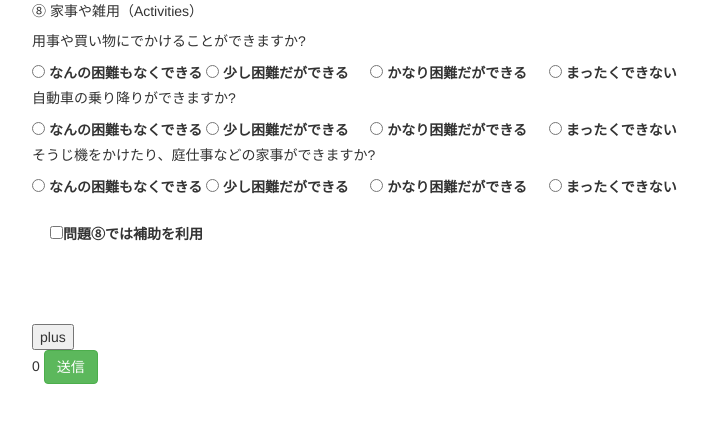
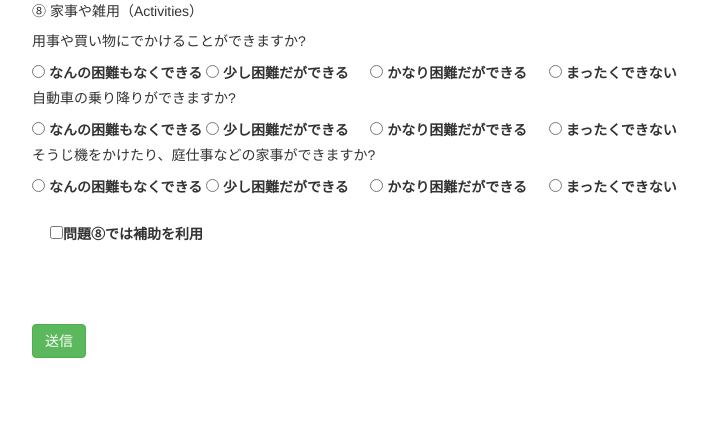
Before and after one commit to SHIBOUKAN/j-haq, a PHP site: page / in a window 1280 px wide. Shown: the part 2488-2912 px from the top of the page, without its empty margins (38-746 px from the left). After the commit the page ends 2846 px from the top, so only its background shows below. Run offline with PHP 8.4, Linux system fonts and the light colour scheme; data that the repository does not hold is empty.

Commit message:
勘違い修正

```diff
--- a/index.php
+++ b/index.php
@@ -496,11 +496,7 @@ echo date("Y/m/d H:i:s", time()) . "\n";
 
 </div>
 
-<form action="" method="POST">
-     <input type="hidden" name="a" value="<?=$z?>">
-     <input type="submit" name="plus" value="plus">
- </form>
-<?=$z?>
+     <input type="hidden" name="z" value="<?=$z?>">
 
 <button type="submit" class="btn btn-success">送信</button>
 
```
